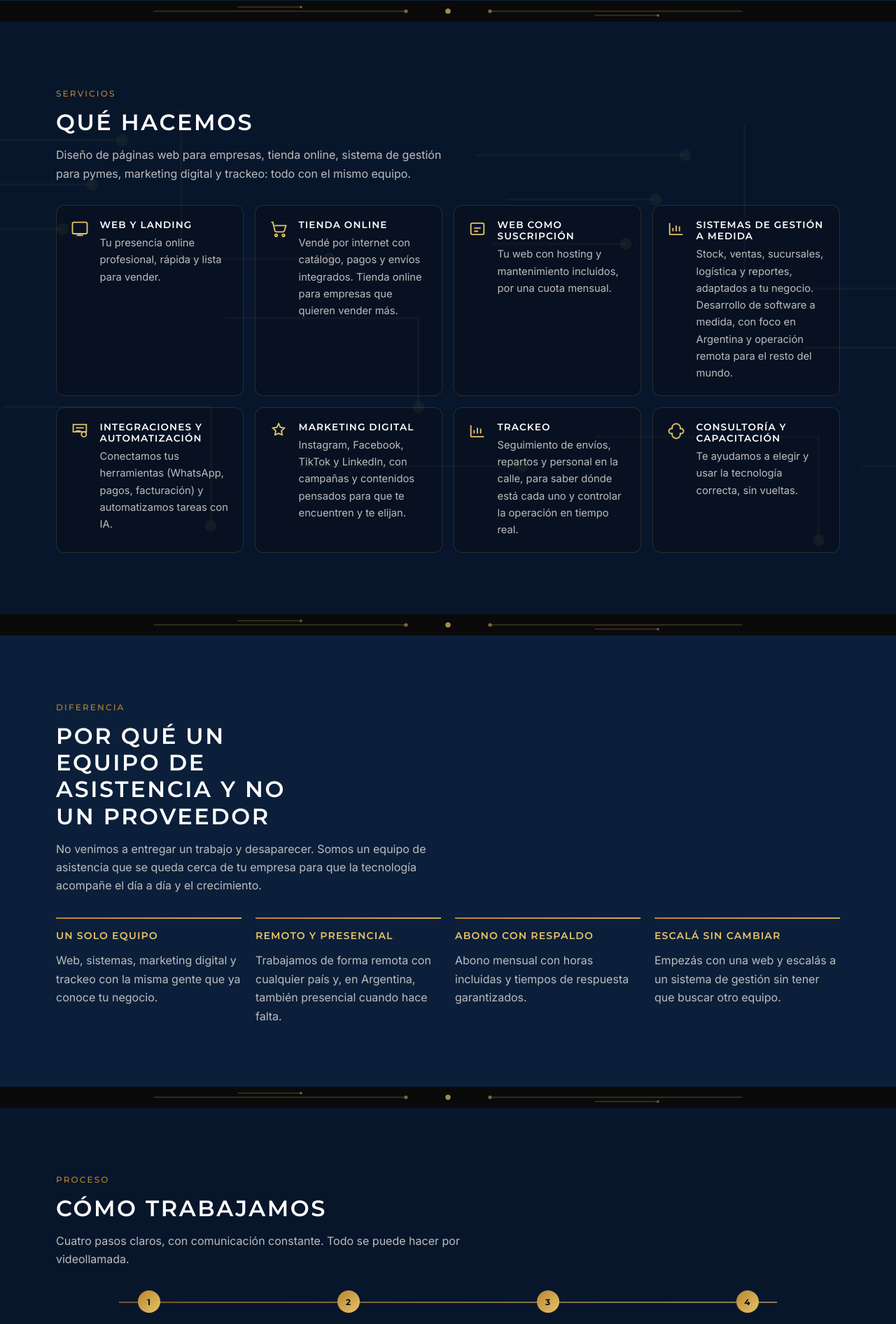
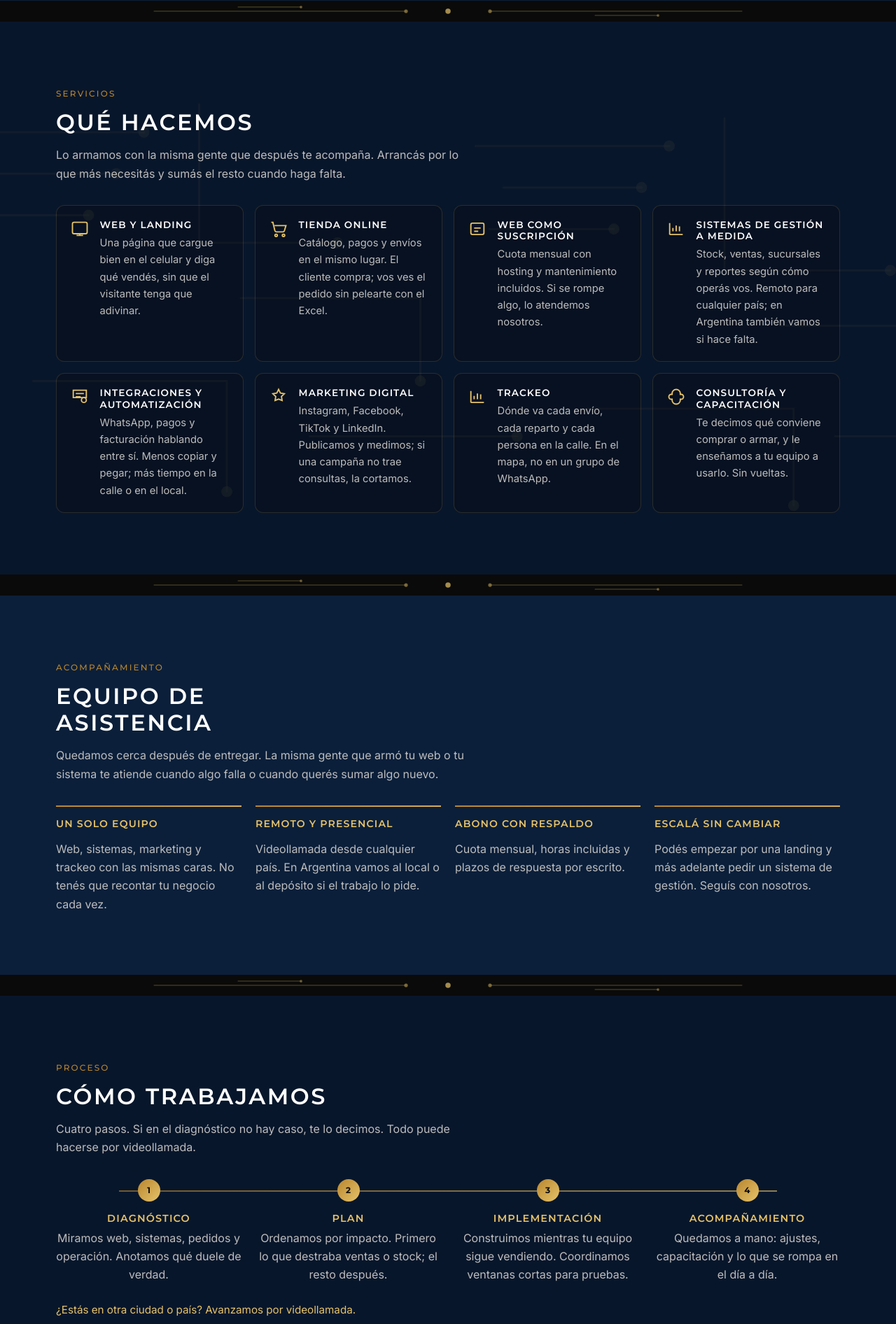
Before and after one commit to robertom-Artajerjes/Landing_Artajerjes, an ASP.NET Core app: page / in a window 1280 px wide. Shown: the part 1584-3476 px from the top of the page at 70% size. Run offline with ASP.NET Core 8, Linux system fonts and the light colour scheme.

Commit message:
feat: humanizar copy de la landing y simplificar footer
Ajustamos textos para menos tono de plantilla, ocultamos aliados sin datos reales y dejamos el footer solo con teléfono, email y WhatsApp.

Co-authored-by: Cursor <cursoragent@cursor.com>

```diff
--- a/Pages/Index.cshtml
+++ b/Pages/Index.cshtml
@@ -2,10 +2,10 @@
 @model IndexModel
 @{
     ViewData["Title"] = "Artajerjes Solutions | Equipo tecnológico para empresas";
-    ViewData["MetaDescription"] = "Equipo tecnológico para pymes en Argentina y el mundo. Desarrollo de software a medida, diseño de páginas web, tienda online, sistema de gestión, trackeo de envíos y repartos, marketing digital y automatización de procesos con IA.";
+    ViewData["MetaDescription"] = "Equipo tecnológico para pymes en Argentina y el mundo: web, sistemas a medida, trackeo de envíos y repartos, marketing e integraciones. Trabajamos remoto y también presencial en Argentina.";
     ViewData["Canonical"] = "https://artajerjes.com/";
     var waDiagnostico = IndexModel.GetWhatsAppUrl();
-    var waPresupuesto = IndexModel.GetWhatsAppUrl("Hola, quiero pedir un presupuesto para un plan de partnership.");
+    var waPresupuesto = IndexModel.GetWhatsAppUrl("Hola, quiero pedir un presupuesto para un plan de acompañamiento.");
 }
 
 @section Head {
@@ -21,7 +21,7 @@
       "name": "Artajerjes Solutions",
       "url": "https://artajerjes.com/",
       "logo": "https://artajerjes.com/images/logo-artajerjes.png",
-      "description": "Equipo tecnológico para pymes y empresas. Software, web, automatización, marketing digital y trackeo.",
+      "description": "Equipo tecnológico para pymes y empresas en Argentina y el mundo. Web, sistemas, trackeo de repartos, marketing e integraciones.",
       "areaServed": [
         { "@@type": "Country", "name": "Argentina" },
         { "@@type": "Place", "name": "Worldwide" }
@@ -47,7 +47,7 @@
     <div class="container hero-content">
         <p class="section-eyebrow">Artajerjes Solutions</p>
         <h1 id="hero-title">Tu equipo tecnológico, estés donde estés</h1>
-        <p class="hero-lead">Software, web, automatización y soporte para que tu empresa trabaje mejor. Un solo equipo que te acompaña de punta a punta.</p>
+        <p class="hero-lead">Ordenamos lo digital de tu empresa: web, sistemas, trackeo de repartos y marketing. Un solo equipo, remoto o presencial en Argentina.</p>
         <div class="btn-group">
             <a class="btn btn-primary" href="@waDiagnostico" target="_blank" rel="noopener noreferrer">Pedí tu diagnóstico digital gratis</a>
             <a class="btn btn-secondary" href="#servicios">Ver qué hacemos</a>
@@ -62,7 +62,7 @@
     <div class="container">
         <p class="section-eyebrow reveal">Diagnóstico</p>
         <h2 class="section-title reveal" id="dolores-title">¿Te pasa esto?</h2>
-        <p class="section-lead reveal">Si reconocés alguno de estos problemas, un equipo tecnológico para pymes puede ayudarte a ganar tiempo, control y ventas.</p>
+        <p class="section-lead reveal">Si te suena familiar, hay trabajo concreto para hacer: recuperar tiempo, ver números claros y vender con menos fricción.</p>
         <div class="grid-pain">
             <article class="pain-card reveal">
                 <h3>Web vieja o inexistente</h3>
@@ -108,62 +108,62 @@
     <div class="container">
         <p class="section-eyebrow reveal">Servicios</p>
         <h2 class="section-title reveal" id="servicios-title">Qué hacemos</h2>
-        <p class="section-lead reveal">Diseño de páginas web para empresas, tienda online, sistema de gestión para pymes, marketing digital y trackeo: todo con el mismo equipo.</p>
+        <p class="section-lead reveal">Lo armamos con la misma gente que después te acompaña. Arrancás por lo que más necesitás y sumás el resto cuando haga falta.</p>
         <div class="services-grid">
             <article class="service-card reveal">
                 <svg viewBox="0 0 24 24" aria-hidden="true"><rect x="3" y="4" width="18" height="14" rx="2"/><path d="M8 20h8M12 18v2"/></svg>
                 <div>
                     <h3>Web y landing</h3>
-                    <p>Tu presencia online profesional, rápida y lista para vender.</p>
+                    <p>Una página que cargue bien en el celular y diga qué vendés, sin que el visitante tenga que adivinar.</p>
                 </div>
             </article>
             <article class="service-card reveal">
                 <svg viewBox="0 0 24 24" aria-hidden="true"><circle cx="9" cy="20" r="1.5"/><circle cx="18" cy="20" r="1.5"/><path d="M3 4h2l2.4 10.2a2 2 0 0 0 2 1.5h7.8a2 2 0 0 0 1.9-1.4L21 8H7"/></svg>
                 <div>
                     <h3>Tienda online</h3>
-                    <p>Vendé por internet con catálogo, pagos y envíos integrados. Tienda online para empresas que quieren vender más.</p>
+                    <p>Catálogo, pagos y envíos en el mismo lugar. El cliente compra; vos ves el pedido sin pelearte con el Excel.</p>
                 </div>
             </article>
             <article class="service-card reveal">
                 <svg viewBox="0 0 24 24" aria-hidden="true"><path d="M4 7a2 2 0 0 1 2-2h12a2 2 0 0 1 2 2v10a2 2 0 0 1-2 2H6a2 2 0 0 1-2-2z"/><path d="M8 11h8M8 15h5"/></svg>
                 <div>
                     <h3>Web como suscripción</h3>
-                    <p>Tu web con hosting y mantenimiento incluidos, por una cuota mensual.</p>
+                    <p>Cuota mensual con hosting y mantenimiento incluidos. Si se rompe algo, lo atendemos nosotros.</p>
                 </div>
             </article>
             <article class="service-card reveal">
                 <svg viewBox="0 0 24 24" aria-hidden="true"><path d="M4 19V5M4 19h16M8 15v-4M12 15V8M16 15v-6"/></svg>
                 <div>
                     <h3>Sistemas de gestión a medida</h3>
-                    <p>Stock, ventas, sucursales, logística y reportes, adaptados a tu negocio. Desarrollo de software a medida, con foco en Argentina y operación remota para el resto del mundo.</p>
+                    <p>Stock, ventas, sucursales y reportes según cómo operás vos. Remoto para cualquier país; en Argentina también vamos si hace falta.</p>
                 </div>
             </article>
             <article class="service-card reveal">
                 <svg viewBox="0 0 24 24" aria-hidden="true"><path d="M7 8h10M7 12h6"/><circle cx="17" cy="16" r="3"/><path d="M4 4h16v9H4z"/></svg>
                 <div>
                     <h3>Integraciones y automatización</h3>
-                    <p>Conectamos tus herramientas (WhatsApp, pagos, facturación) y automatizamos tareas con IA.</p>
+                    <p>WhatsApp, pagos y facturación hablando entre sí. Menos copiar y pegar; más tiempo en la calle o en el local.</p>
                 </div>
             </article>
             <article class="service-card reveal">
                 <svg viewBox="0 0 24 24" aria-hidden="true"><path d="M12 3l2.2 4.5L19 8.2l-3.5 3.4.8 4.9L12 14.8 7.7 16.5l.8-4.9L5 8.2l4.8-.7z"/></svg>
                 <div>
                     <h3>Marketing digital</h3>
-                    <p>Instagram, Facebook, TikTok y LinkedIn, con campañas y contenidos pensados para que te encuentren y te elijan.</p>
+                    <p>Instagram, Facebook, TikTok y LinkedIn. Publicamos y medimos; si una campaña no trae consultas, la cortamos.</p>
                 </div>
             </article>
             <article class="service-card reveal">
                 <svg viewBox="0 0 24 24" aria-hidden="true"><path d="M4 19V5M4 19h16M8 15v-4M12 15V8M16 15v-6"/></svg>
                 <div>
                     <h3>Trackeo</h3>
-                    <p>Seguimiento de envíos, repartos y personal en la calle, para saber dónde está cada uno y controlar la operación en tiempo real.</p>
+                    <p>Dónde va cada envío, cada reparto y cada persona en la calle. En el mapa, no en un grupo de WhatsApp.</p>
                 </div>
             </article>
             <article class="service-card reveal">
                 <svg viewBox="0 0 24 24" aria-hidden="true"><path d="M12 3a5 5 0 0 1 5 5v1h1a3 3 0 0 1 0 6h-1v1a5 5 0 0 1-10 0v-1H6a3 3 0 0 1 0-6h1V8a5 5 0 0 1 5-5z"/></svg>
                 <div>
                     <h3>Consultoría y capacitación</h3>
-                    <p>Te ayudamos a elegir y usar la tecnología correcta, sin vueltas.</p>
+                    <p>Te decimos qué conviene comprar o armar, y le enseñamos a tu equipo a usarlo. Sin vueltas.</p>
                 </div>
             </article>
         </div>
@@ -175,25 +175,25 @@
 <!-- Equipo de asistencia -->
 <section class="section section-dark" id="asistencia" aria-labelledby="asistencia-title">
     <div class="container">
-        <p class="section-eyebrow reveal">Diferencia</p>
-        <h2 class="section-title reveal" id="asistencia-title">Por qué un equipo de asistencia y no un proveedor</h2>
-        <p class="section-lead reveal">No venimos a entregar un trabajo y desaparecer. Somos un equipo de asistencia que se queda cerca de tu empresa para que la tecnología acompañe el día a día y el crecimiento.</p>
+        <p class="section-eyebrow reveal">Acompañamiento</p>
+        <h2 class="section-title reveal" id="asistencia-title">Equipo de asistencia</h2>
+        <p class="section-lead reveal">Quedamos cerca después de entregar. La misma gente que armó tu web o tu sistema te atiende cuando algo falla o cuando querés sumar algo nuevo.</p>
         <div class="why-grid">
             <article class="why-item reveal">
                 <h3>Un solo equipo</h3>
-                <p>Web, sistemas, marketing digital y trackeo con la misma gente que ya conoce tu negocio.</p>
+                <p>Web, sistemas, marketing y trackeo con las mismas caras. No tenés que recontar tu negocio cada vez.</p>
             </article>
             <article class="why-item reveal">
                 <h3>Remoto y presencial</h3>
-                <p>Trabajamos de forma remota con cualquier país y, en Argentina, también presencial cuando hace falta.</p>
+                <p>Videollamada desde cualquier país. En Argentina vamos al local o al depósito si el trabajo lo pide.</p>
             </article>
             <article class="why-item reveal">
                 <h3>Abono con respaldo</h3>
-                <p>Abono mensual con horas incluidas y tiempos de respuesta garantizados.</p>
+                <p>Cuota mensual, horas incluidas y plazos de respuesta por escrito.</p>
             </article>
             <article class="why-item reveal">
                 <h3>Escalá sin cambiar</h3>
-                <p>Empezás con una web y escalás a un sistema de gestión sin tener que buscar otro equipo.</p>
+                <p>Podés empezar por una landing y más adelante pedir un sistema de gestión. Seguís con nosotros.</p>
             </article>
         </div>
     </div>
@@ -206,38 +206,38 @@
     <div class="container">
         <p class="section-eyebrow reveal">Proceso</p>
         <h2 class="section-title reveal" id="como-title">Cómo trabajamos</h2>
-        <p class="section-lead reveal">Cuatro pasos claros, con comunicación constante. Todo se puede hacer por videollamada.</p>
+        <p class="section-lead reveal">Cuatro pasos. Si en el diagnóstico no hay caso, te lo decimos. Todo puede hacerse por videollamada.</p>
         <div class="timeline">
             <article class="timeline-step reveal">
                 <div class="timeline-dot" aria-hidden="true">1</div>
                 <div>
                     <h3>Diagnóstico</h3>
-                    <p>Revisamos tu situación digital y operativa para detectar oportunidades concretas.</p>
+                    <p>Miramos web, sistemas, pedidos y operación. Anotamos qué duele de verdad.</p>
                 </div>
             </article>
             <article class="timeline-step reveal">
                 <div class="timeline-dot" aria-hidden="true">2</div>
                 <div>
                     <h3>Plan</h3>
-                    <p>Armamos un plan priorizado: qué conviene hacer primero y qué impacto vas a ver.</p>
+                    <p>Ordenamos por impacto. Primero lo que destraba ventas o stock; el resto después.</p>
                 </div>
             </article>
             <article class="timeline-step reveal">
                 <div class="timeline-dot" aria-hidden="true">3</div>
                 <div>
                     <h3>Implementación</h3>
-                    <p>Diseñamos, desarrollamos e integramos sin frenar el día a día de tu empresa.</p>
+                    <p>Construimos mientras tu equipo sigue vendiendo. Coordinamos ventanas cortas para pruebas.</p>
                 </div>
             </article>
             <article class="timeline-step reveal">
                 <div class="timeline-dot" aria-hidden="true">4</div>
                 <div>
                     <h3>Acompañamiento</h3>
-                    <p>Soporte continuo, mejoras y capacitación para que la tecnología rinda.</p>
+                    <p>Quedamos a mano: ajustes, capacitación y lo que se rompa en el día a día.</p>
                 </div>
             </article>
         </div>
-        <p class="timeline-note reveal">¿Estás en otra ciudad o país? Perfecto: avanzamos 100% remoto por videollamada.</p>
+        <p class="timeline-note reveal">¿Estás en otra ciudad o país? Avanzamos por videollamada.</p>
     </div>
 </section>
 
@@ -246,37 +246,34 @@
 <!-- Planes -->
 <section class="section section-light" id="planes" aria-labelledby="planes-title">
     <div class="container">
-        <p class="section-eyebrow reveal">Partnership</p>
-        <h2 class="section-title reveal" id="planes-title">Planes de partnership</h2>
-        <p class="section-lead reveal">Elegí el nivel de acompañamiento que necesita tu empresa. Sin montos acá: pedí tu presupuesto y lo armamos a medida.</p>
+        <p class="section-eyebrow reveal">Acompañamiento</p>
+        <h2 class="section-title reveal" id="planes-title">Planes</h2>
+        <p class="section-lead reveal">Tres niveles según cuánto querés tercerizar. Los montos los vemos en el presupuesto, a medida.</p>
         <div class="plans-grid">
             <article class="plan-card reveal">
-                <p class="for-who">Para empezar con orden</p>
+                <p class="for-who">Si todavía no tenés orden digital</p>
                 <h3>Arranque</h3>
                 <ul>
-                    <li>Ideal si necesitás presencia online y primeras mejoras digitales.</li>
-                    <li>Web o landing, bases de marketing y soporte inicial.</li>
-                    <li>Horas mensuales para consultas y ajustes.</li>
+                    <li>Web o landing y primeras campañas.</li>
+                    <li>Horas mensuales para consultas y ajustes chicos.</li>
                 </ul>
                 <a class="btn btn-primary" href="@waPresupuesto" target="_blank" rel="noopener noreferrer">Pedí tu presupuesto</a>
             </article>
             <article class="plan-card featured reveal">
-                <p class="for-who">Para crecer con control</p>
+                <p class="for-who">Si ya vendés y se te mezcla todo</p>
                 <h3>Crecimiento</h3>
                 <ul>
-                    <li>Para empresas que ya venden y quieren más eficiencia.</li>
-                    <li>Sistemas, integraciones, automatización de procesos con IA y campañas.</li>
-                    <li>Más horas y prioridad de respuesta.</li>
+                    <li>Sistemas, integraciones y automatizaciones.</li>
+                    <li>Campañas con más horas y respuesta prioritaria.</li>
                 </ul>
                 <a class="btn btn-primary" href="@waPresupuesto" target="_blank" rel="noopener noreferrer">Pedí tu presupuesto</a>
             </article>
             <article class="plan-card reveal">
-                <p class="for-who">Para operar como equipo propio</p>
-                <h3>Partner</h3>
+                <p class="for-who">Si necesitás un área tecnológica afuera</p>
+                <h3>Equipo</h3>
                 <ul>
-                    <li>Tu área tecnológica externalizada con un interlocutor único.</li>
-                    <li>Web, sistemas, marketing y trackeo en un mismo plan.</li>
-                    <li>Acompañamiento estratégico continuo.</li>
+                    <li>Un interlocutor para web, sistemas, marketing y trackeo.</li>
+                    <li>Prioridad alta y seguimiento mes a mes de lo que se construye.</li>
                 </ul>
                 <a class="btn btn-primary" href="@waPresupuesto" target="_blank" rel="noopener noreferrer">Pedí tu presupuesto</a>
             </article>
@@ -286,24 +283,28 @@
 
 <img class="circuit-divider" src="~/images/circuit-divider.svg" alt="" width="1200" height="40" />
 
-<!-- Aliados tecnológicos -->
+@*
+============================================================
+ALIADOS TECNOLÓGICOS — oculto hasta tener logos y nombres reales.
+Completar [LOGO], [NOMBRE], [DESCRIPCIÓN] y descomentar.
+============================================================
 <section class="section section-dark" id="aliados-tecnologicos" aria-labelledby="aliados-title">
     <div class="container">
-        <p class="section-eyebrow reveal">Alianzas</p>
-        <h2 class="section-title reveal" id="aliados-title">Nuestros aliados tecnológicos</h2>
-        <p class="section-lead reveal">Trabajamos con plataformas y aliados que potencian lo que construimos para tu empresa.</p>
+        <p class="section-eyebrow">Alianzas</p>
+        <h2 class="section-title" id="aliados-title">Con quién trabajamos</h2>
+        <p class="section-lead">Plataformas y empresas con las que ya construimos proyectos.</p>
         <div class="partners-grid">
-            <article class="partner-card reveal" data-partner="[ALIADO 1]">
+            <article class="partner-card" data-partner="[ALIADO 1]">
                 <div class="partner-logo" aria-hidden="true">[LOGO]</div>
                 <h3>[NOMBRE]</h3>
                 <p>[DESCRIPCIÓN]</p>
             </article>
-            <article class="partner-card reveal" data-partner="[ALIADO 2]">
+            <article class="partner-card" data-partner="[ALIADO 2]">
                 <div class="partner-logo" aria-hidden="true">[LOGO]</div>
                 <h3>[NOMBRE]</h3>
                 <p>[DESCRIPCIÓN]</p>
             </article>
-            <article class="partner-card reveal" data-partner="[ALIADO 3]">
+            <article class="partner-card" data-partner="[ALIADO 3]">
                 <div class="partner-logo" aria-hidden="true">[LOGO]</div>
                 <h3>[NOMBRE]</h3>
                 <p>[DESCRIPCIÓN]</p>
@@ -311,15 +312,15 @@
         </div>
     </div>
 </section>
-
 <img class="circuit-divider" src="~/images/circuit-divider.svg" alt="" width="1200" height="40" />
+*@
 
 <!-- Rubros -->
 <section class="section section-light" id="rubros" aria-labelledby="rubros-title">
     <div class="container">
-        <p class="section-eyebrow reveal">Industrias</p>
+        <p class="section-eyebrow reveal">Rubros</p>
         <h2 class="section-title reveal" id="rubros-title">Rubros que acompañamos</h2>
-        <p class="section-lead reveal">Acompañamos comercios, distribuidoras, industrias y empresas de servicios con facturación real y ganas de ordenarse digitalmente.</p>
+        <p class="section-lead reveal">Comercios, distribuidoras, industrias y servicios que ya facturan y necesitan orden digital.</p>
         <div class="rubros-grid">
             <div class="rubro-item reveal">
                 <svg viewBox="0 0 24 24" aria-hidden="true"><path d="M4 10l8-6 8 6v9a1 1 0 0 1-1 1H5a1 1 0 0 1-1-1z"/><path d="M9 20v-6h6v6"/></svg>
@@ -364,7 +365,7 @@
     <div class="container">
         <p class="section-eyebrow reveal">Confianza</p>
         <h2 class="section-title reveal" id="confianza-title">Quiénes somos</h2>
-        <p class="section-lead reveal">Un equipo cercano, con proceso transparente, contrato claro y soporte con tiempos de respuesta.</p>
+        <p class="section-lead reveal">Somos pocos y hablamos directo. Contrato por escrito y plazos de respuesta acordados desde el día uno.</p>
 
         <div class="team-grid">
             <article class="team-card reveal">
@@ -387,9 +388,8 @@
         <p class="trust-highlight reveal">Desarrollamos y operamos software propio en producción</p>
 
         <ul class="trust-points reveal">
-            <li>Proceso transparente: sabés qué se hace, cuándo y por qué.</li>
-            <li>Contrato claro, sin letra chica que te deje a medias.</li>
-            <li>Soporte con tiempos de respuesta acordados desde el día uno.</li>
+            <li>Te decimos qué se hace, cuándo y por qué, antes de cobrar el siguiente tramo.</li>
+            <li>Si algo queda afuera del alcance, queda escrito. Sin letra chica.</li>
         </ul>
 
         @*
--- a/Pages/Shared/_Layout.cshtml
+++ b/Pages/Shared/_Layout.cshtml
@@ -5,7 +5,7 @@
     <meta charset="utf-8" />
     <meta name="viewport" content="width=device-width, initial-scale=1" />
     <title>@ViewData["Title"]</title>
-    <meta name="description" content="@(ViewData["MetaDescription"] ?? "Equipo tecnológico para pymes en Argentina y el mundo. Software, web, automatización, marketing y trackeo.")" />
+    <meta name="description" content="@(ViewData["MetaDescription"] ?? "Equipo tecnológico para pymes en Argentina y el mundo: web, sistemas, trackeo de repartos y marketing.")" />
     <meta name="robots" content="index, follow" />
     <link rel="canonical" href="@(ViewData["Canonical"] ?? "https://artajerjes.com/")" />
 
@@ -69,7 +69,7 @@
         <div class="container footer-grid">
             <div class="footer-brand">
                 <img src="~/images/logo-artajerjes.png" width="160" height="160" alt="Artajerjes Solutions" />
-                <p>Equipo tecnológico para pymes y empresas en Argentina y el mundo.</p>
+                <p>Web, sistemas y trackeo para pymes. Remoto en el mundo; presencial en Argentina cuando hace falta.</p>
             </div>
             <div>
                 <h2 class="footer-title">Secciones</h2>
@@ -87,12 +87,6 @@
                 <ul class="footer-links">
                     <li><a href="tel:@IndexModel.TelefonoHref">@IndexModel.TelefonoDisplay</a></li>
                     <li><a href="mailto:@IndexModel.Email">@IndexModel.Email</a></li>
-                    <li>[DIRECCIÓN]</li>
-                </ul>
-                <h2 class="footer-title">Redes</h2>
-                <ul class="footer-links footer-social">
-                    <li><a href="[LINK_LINKEDIN]" target="_blank" rel="noopener noreferrer">LinkedIn</a></li>
-                    <li><a href="[LINK_INSTAGRAM]" target="_blank" rel="noopener noreferrer">Instagram</a></li>
                     <li><a href="@IndexModel.GetWhatsAppUrl()" target="_blank" rel="noopener noreferrer">WhatsApp</a></li>
                 </ul>
             </div>
```
Also changed, not shown: README.md.
